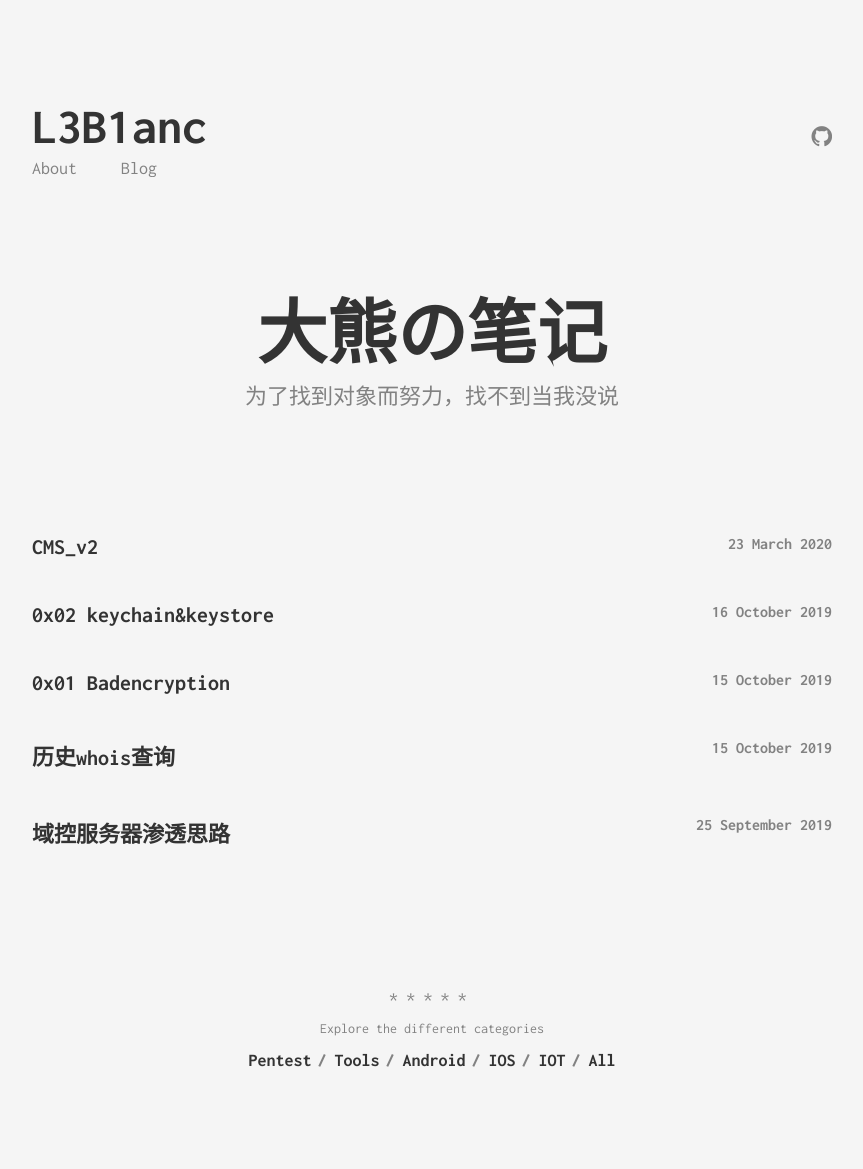
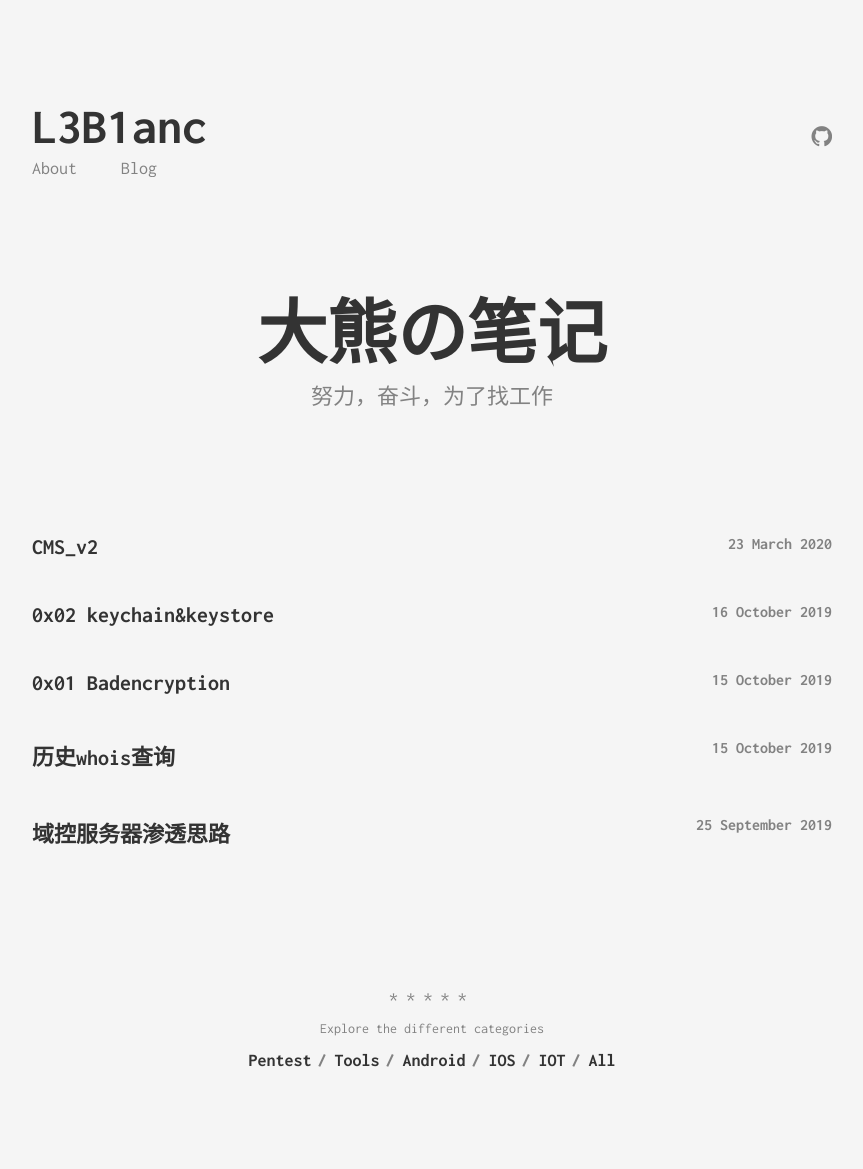
Before and after one commit to L3B1anc/L3B1anc.github.io, a Jekyll site: the page built from index.html, in a window 1280 px wide. Shown: the whole page, without its empty margins (208-1071 px from the left). Built offline with Jekyll 4.4.1, drawn with Linux system fonts in a browser that asks for light colours.

Commit message:
Update index.html

```diff
--- a/index.html
+++ b/index.html
@@ -1,7 +1,7 @@
 ---
 layout: page
 title: 大熊の笔记
-subtitle: 为了找到对象而努力，找不到当我没说
+subtitle: 努力，奋斗，为了找工作
 sitemap:
   priority: 0.9
 ---
```
